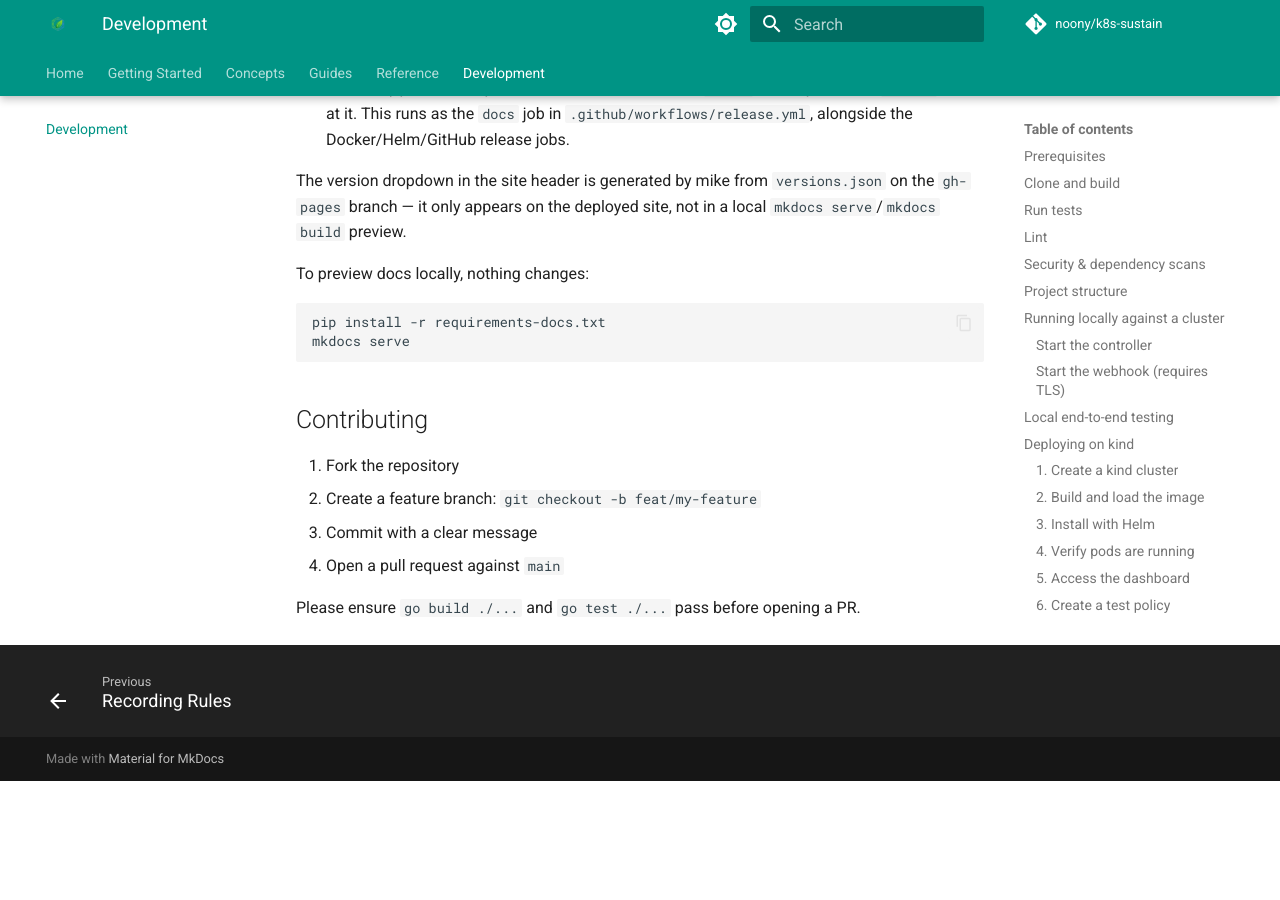
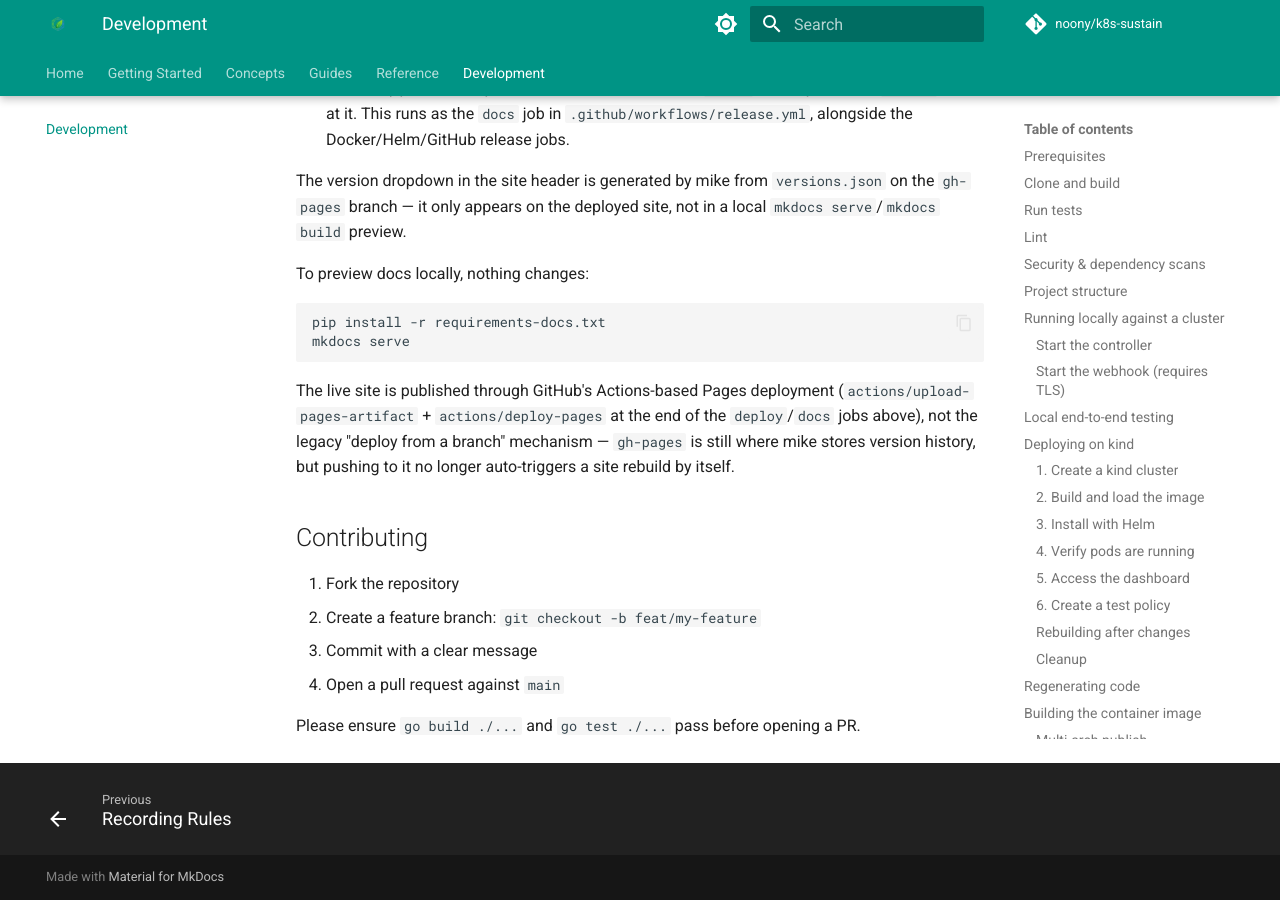
Before and after one commit to noony/k8s-sustain, an MkDocs documentation site: the page built from docs/development.md, in a window 1280 px wide and 900 px high, scrolled down 7577 px. Built offline with MkDocs 1.6.1 and Material for MkDocs 9.7.7, drawn with Linux system fonts in a browser that asks for light colours; comment, search, counter and statistics services are not loaded; the version menu is left out; before the commit the page ends 8358 px from its top, so only the background shows below that.

Commit message:
switch to github action for doc

````diff
--- a/docs/development.md
+++ b/docs/development.md
@@ -326,6 +326,12 @@ pip install -r requirements-docs.txt
 mkdocs serve
 ```
 
+The live site is published through GitHub's Actions-based Pages deployment
+(`actions/upload-pages-artifact` + `actions/deploy-pages` at the end of the
+`deploy`/`docs` jobs above), not the legacy "deploy from a branch" mechanism —
+`gh-pages` is still where mike stores version history, but pushing to it no
+longer auto-triggers a site rebuild by itself.
+
 ## Contributing
 
 1. Fork the repository
````
Also changed, not shown: 2 other files.
